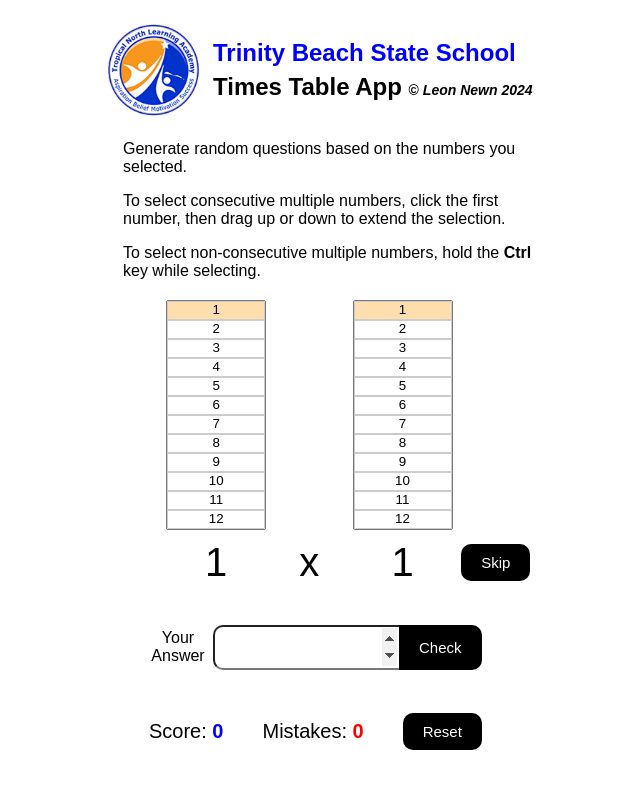
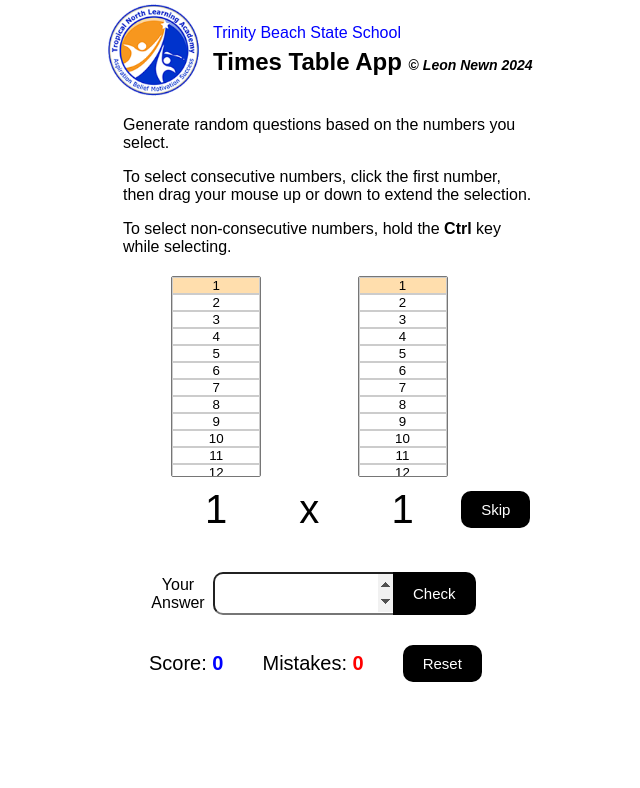
Before and after one commit to lndex199/times-table, a plain HTML site: page index.html in a window 1280 px wide. Shown: the whole page, without its empty margins (322-962 px from the left). Drawn offline with Linux system fonts and the light colour scheme.

Commit message:
wording changes in the instruction

```diff
--- a/index.html
+++ b/index.html
@@ -10,21 +10,22 @@
 </head>
 
 <body>
-  <h2>
+
+  <header>
     <img src="./logo.png" width="100" alt="School Logo">
     <div>
-      <span>Trinity Beach State School</span>
-      <span>Times Table App
+      <p>Trinity Beach State School</p>
+      <h2>Times Table App
         <small>&copy; <em>Leon Newn 2024</em></small>
-      </span>
+      </h2>
     </div>
-  </h2>
+  </header>
 
   <main>
-    <p>Generate random questions based on the numbers you selected.</p>
-    <p>To select consecutive multiple numbers, click the first number, then drag up or down to extend the selection.
+    <p>Generate random questions based on the numbers you select.</p>
+    <p>To select consecutive numbers, click the first number, then drag your mouse up or down to extend the selection.
     </p>
-    <p>To select non-consecutive multiple numbers, hold the <strong>Ctrl</strong> key while selecting.</p>
+    <p>To select non-consecutive numbers, hold the <strong>Ctrl</strong> key while selecting.</p>
 
     <section class="section-1">
       <div></div>
@@ -80,6 +81,7 @@
       </div>
     </section>
   </main>
+
 </body>
 
 </html>
--- a/style.css
+++ b/style.css
@@ -1,10 +1,16 @@
+* {
+  box-sizing: border-box;
+  padding: 0;
+  margin: 0;
+}
+
 body {
   width: 430px;
   font-family: sans-serif;
   margin-inline: auto;
 }
 
-h2 {
+header {
   display: flex;
   align-items: center;
   gap: 10px;
@@ -13,19 +19,23 @@
     display: flex;
     flex-direction: column;
     gap: 6px;
+  }
 
-    & :nth-child(1 of span) {
-      color: blue;
-    }
+  & p {
+    color: blue;
+  }
 
-    & small {
-      font-size: 14px;
-    }
+  & small {
+    font-size: 14px;
   }
 }
 
 main {
   padding-left: 20px;
+
+  &>p {
+    margin-top: 16px;
+  }
 }
 
 .section-1 {
@@ -37,8 +47,8 @@
 }
 
 select {
-  width: 100px;
-  height: 230px;
+  width: 90px;
+  height: 201px;
   text-align: center;
   outline: none;
 }
```
